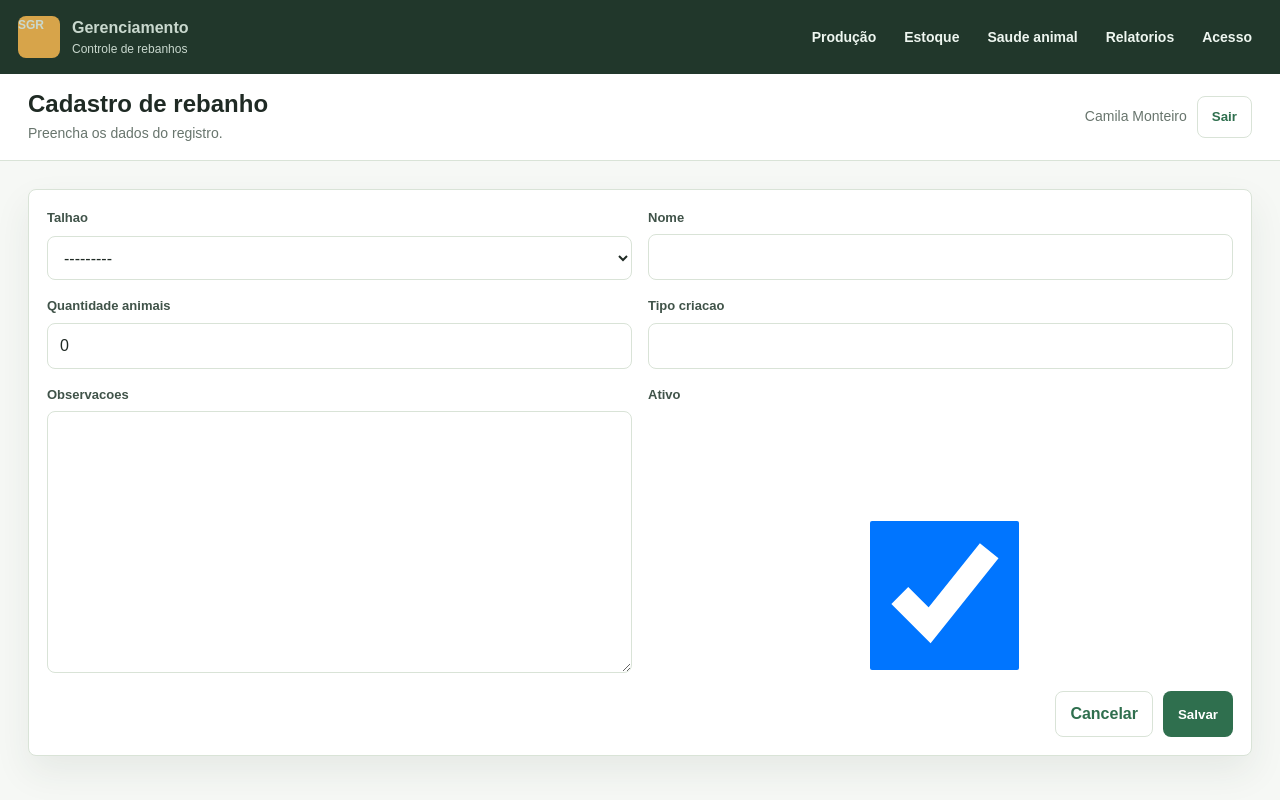
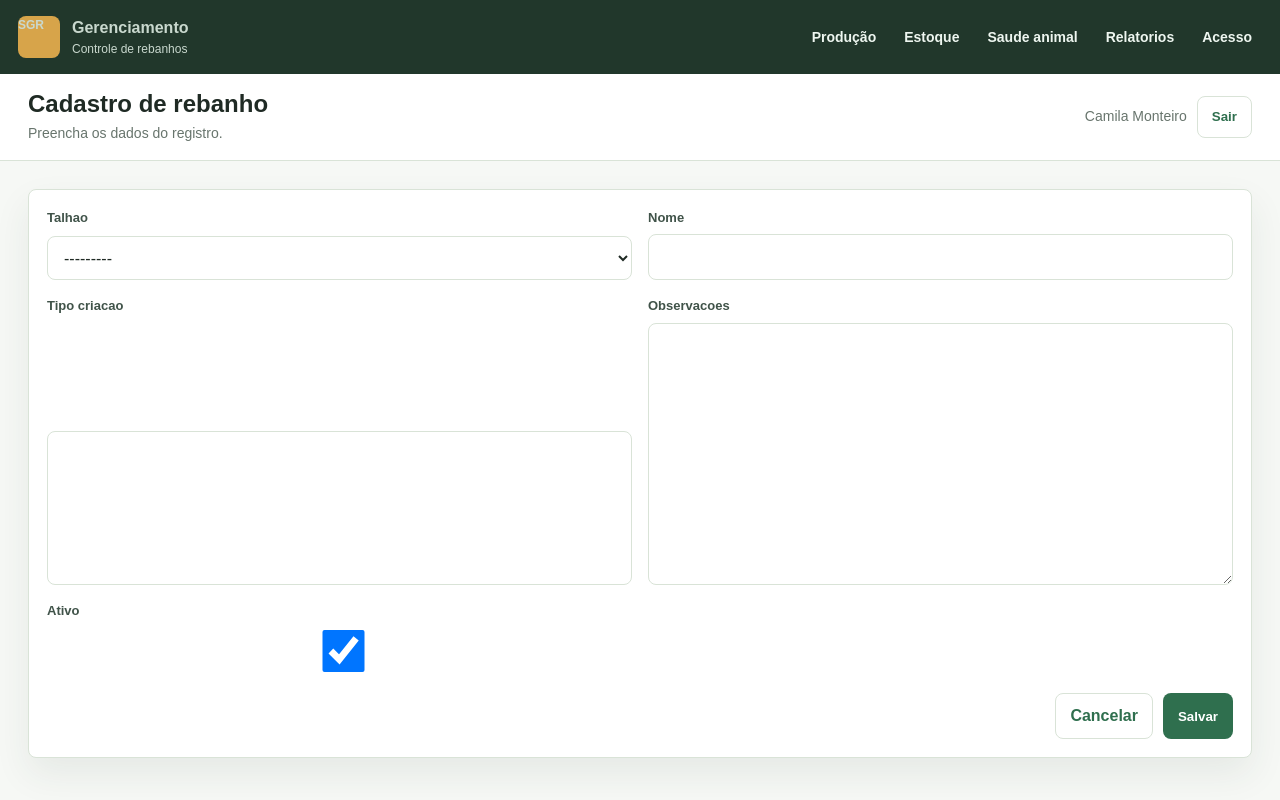
Before and after one commit to KamiMonteiro/gerenciamento_rebanho, a Django app: page /rebanhos/novo/ in a window 1280 px wide. Run offline with Django 5.2, Linux system fonts and the light colour scheme; a user stored in the database is signed in; data comes from the database, SQL or seed files in the repository; both versions use the stored data as it was before the commit.

Commit message:
remover quantidade animal

```diff
--- a/rebanho/forms.py
+++ b/rebanho/forms.py
@@ -89,7 +89,7 @@ class TalhaoForm(StyledModelForm):
 class RebanhoForm(StyledModelForm):
     class Meta:
         model = Rebanho
-        fields = ['talhao', 'nome', 'quantidade_animais', 'tipo_criacao', 'observacoes', 'ativo']
+        fields = ['talhao', 'nome', 'tipo_criacao', 'observacoes', 'ativo']
 
 
 class AlimentoForm(StyledModelForm):
--- a/rebanho/models.py
+++ b/rebanho/models.py
@@ -83,9 +83,12 @@ class Rebanho(RegistroBase):
         related_name='rebanho',
     )
     nome = models.CharField(max_length=120)
-    quantidade_animais = models.PositiveIntegerField(default=0)
     tipo_criacao = models.CharField(max_length=80)
     observacoes = models.TextField(blank=True)
+
+    @property
+    def quantidade_animais(self):
+        return self.animais.count()
 
     class Meta:
         verbose_name = 'Rebanho'
--- a/rebanho/tests.py
+++ b/rebanho/tests.py
@@ -35,7 +35,6 @@ class FormValidationTests(TestCase):
         self.rebanho = Rebanho.objects.create(
             talhao=self.talhao,
             nome='Rebanho teste',
-            quantidade_animais=10,
             tipo_criacao='Pastagem',
         )
         self.usuario = Usuario.objects.create_user(
--- a/templates/rebanho/rebanho_form.html
+++ b/templates/rebanho/rebanho_form.html
@@ -23,10 +23,6 @@
         </select>
       </div>
       <div class="form-field">
-        <label for="quantidade_animais">Quantidade de animais</label>
-        <input class="input" id="quantidade_animais" name="quantidade_animais" type="number" min="0" value="{{ rebanho.quantidade_animais|default:'' }}">
-      </div>
-      <div class="form-field">
         <label for="tipo_criacao">Tipo de criacao</label>
         <input class="input" id="tipo_criacao" name="tipo_criacao" value="{{ rebanho.tipo_criacao|default:'' }}">
       </div>
--- a/templates/rebanho/relatorios/rebanho.html
+++ b/templates/rebanho/relatorios/rebanho.html
@@ -20,7 +20,7 @@
       <div class="detail-item"><span>Talhao</span><strong>{{ rebanho.talhao.nome }}</strong></div>
       <div class="detail-item"><span>Localizacao do talhao</span><strong>{{ rebanho.talhao.localizacao }}</strong></div>
       <div class="detail-item"><span>Tipo de criacao</span><strong>{{ rebanho.tipo_criacao }}</strong></div>
-      <div class="detail-item"><span>Quantidade registrada</span><strong>{{ rebanho.quantidade_animais }}</strong></div>
+      <div class="detail-item"><span>Quantidade de animais</span><strong>{{ rebanho.quantidade_animais }}</strong></div>
       <div class="detail-item"><span>Situacao</span><strong>{% if rebanho.ativo %}Ativo{% else %}Inativo{% endif %}</strong></div>
       {% if rebanho.observacoes %}
         <div class="detail-item full"><span>Observacoes</span><strong>{{ rebanho.observacoes }}</strong></div>
```
Also changed, not shown: db.sqlite3, rebanho/migrations/0002_seed_data.py, rebanho/migrations/0003_remove_quantidade_animais.py (added).
